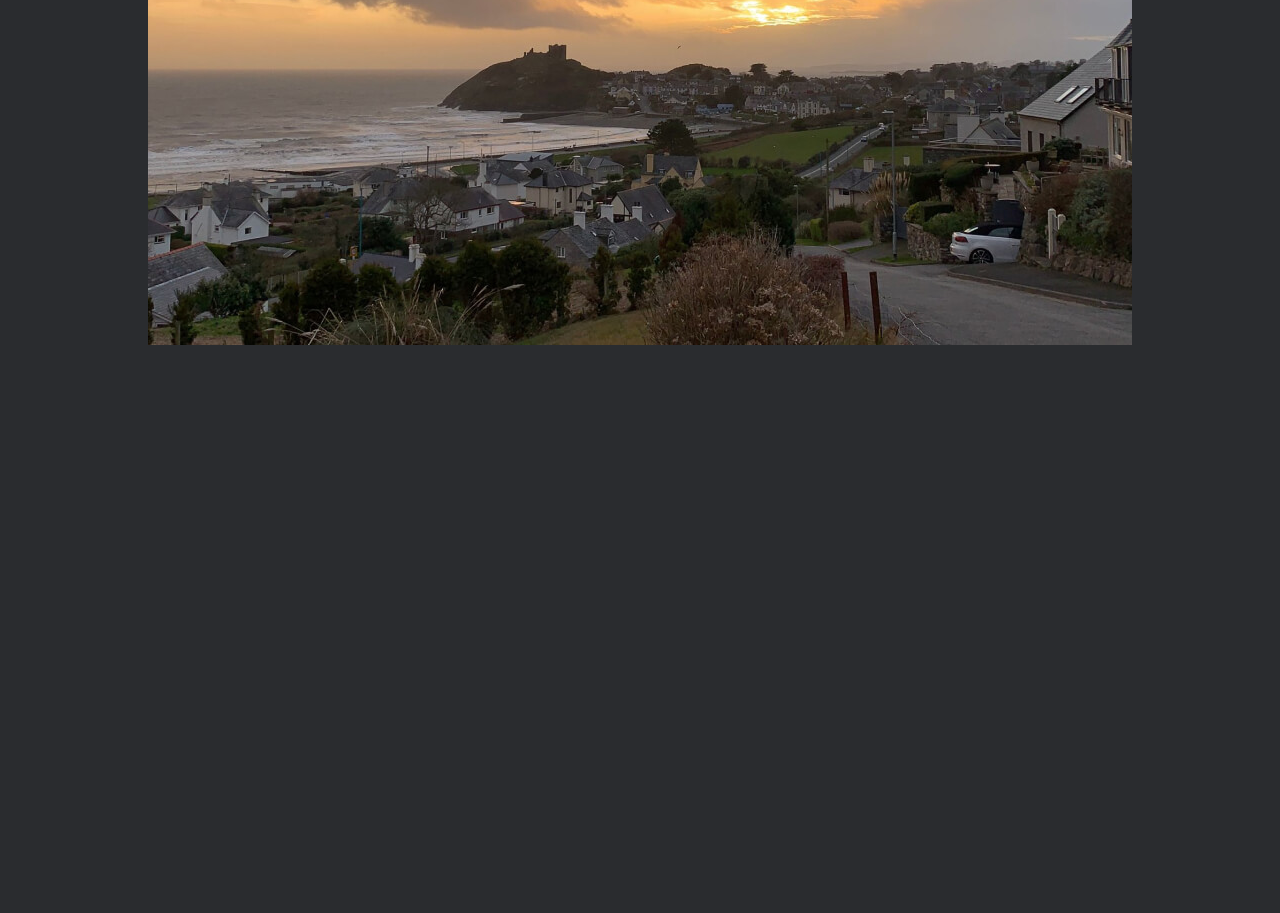
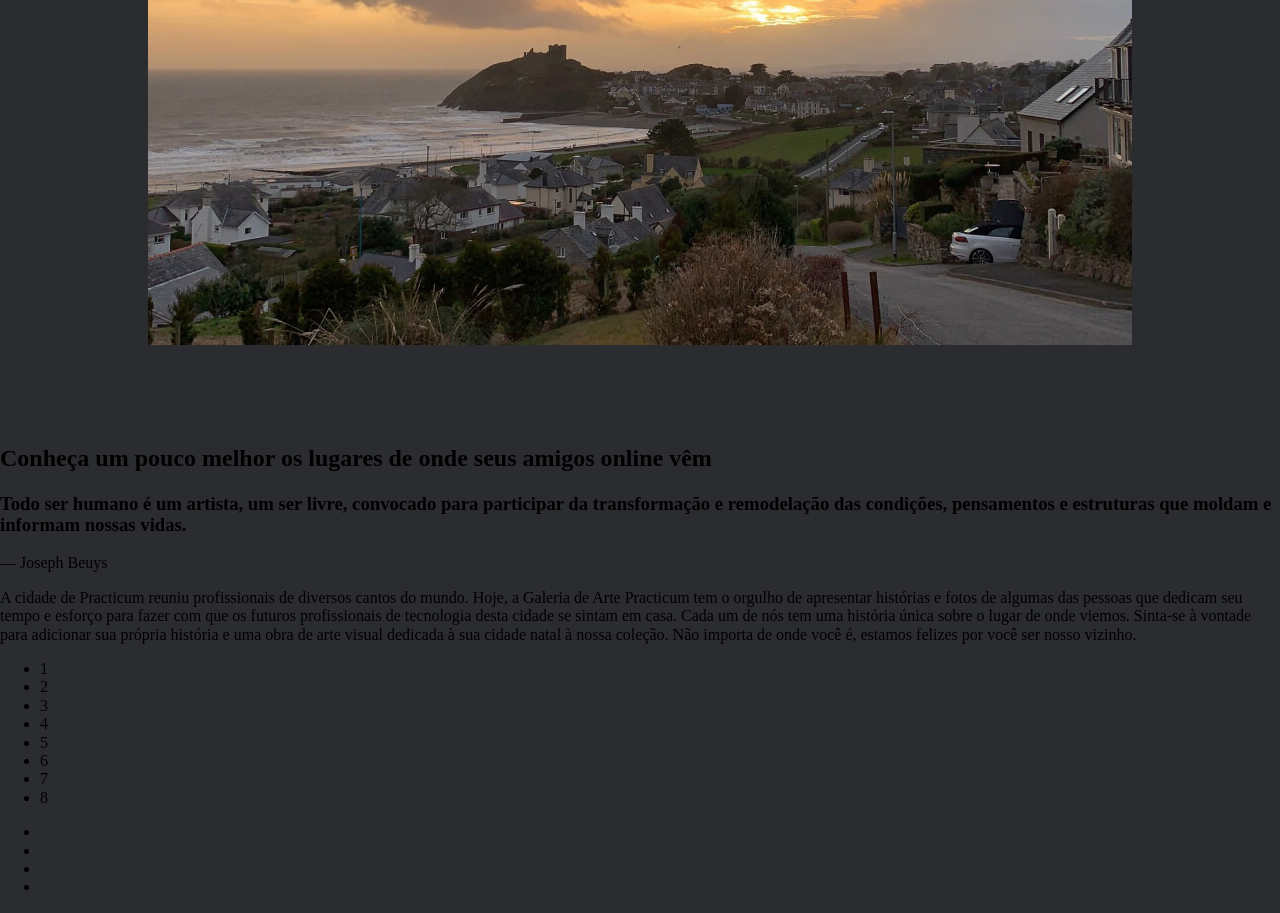
Before and after one commit to gabrieelrossini/web_project_3_ptbr, a plain HTML site: page index.html in a window 1280 px wide. Shown: the part 703-1616 px from the top of the page. Before the commit the page ends 1128 px from the top, so only its background shows below. Drawn offline with Linux system fonts and the light colour scheme.

Commit message:
atualizações no HTML para os demais blocos main

```diff
--- a/index.html
+++ b/index.html
@@ -14,6 +14,32 @@
     <img class="header__image" src="./images/imagem-header.jpg" alt="paisagem de uma das cidades natal de im dos integrante da equipe practicum">
   </header>
   <main class="content">
+    <section class="beuys">
+      <h2 class="beuys__title">Conheça um pouco melhor os lugares de onde seus amigos online vêm</h2>
+      <h3 class="beuys__subtitle">Todo ser humano é um artista, um ser livre, convocado para participar da transformação e remodelação das condições, pensamentos e estruturas que moldam e informam nossas vidas.</h3>
+      <p class="beuys__author">— Joseph Beuys</p>
+      <p clas="beuys__text">A cidade de Practicum reuniu profissionais de diversos cantos do mundo. Hoje, a Galeria de Arte Practicum tem o orgulho de apresentar histórias e fotos de algumas das pessoas que dedicam seu tempo e esforço para fazer com que os futuros profissionais de tecnologia desta cidade se sintam em casa. Cada um de nós tem uma história única sobre o lugar de onde viemos. Sinta-se à vontade para adicionar sua própria história e uma obra de arte visual dedicada à sua cidade natal à nossa coleção. Não importa de onde você é, estamos felizes por você ser nosso vizinho.</p>
+    </section>
+    <section class="photos">
+      <ul class="table">
+        <li><img class="table__photo" src="" alt="">1</li>
+        <li><img class="table__photo" src="" alt="">2</li>
+        <li><img class="table__photo" src="" alt="">3</li>
+        <li><img class="table__photo" src="" alt="">4</li>
+        <li><img class="table__photo" src="" alt="">5</li>
+        <li><img class="table__photo" src="" alt="">6</li>
+        <li><img class="table__photo" src="" alt="">7</li>
+        <li><img class="table__photo" src="" alt="">8</li>
+      </ul>
+    </section>
+    <section class="places">
+      <ul class="">
+        <li></li>
+        <li></li>
+        <li></li>
+        <li></li>
+      </ul>
+    </section>
 
   </main>
   <footer class="footer">
```
